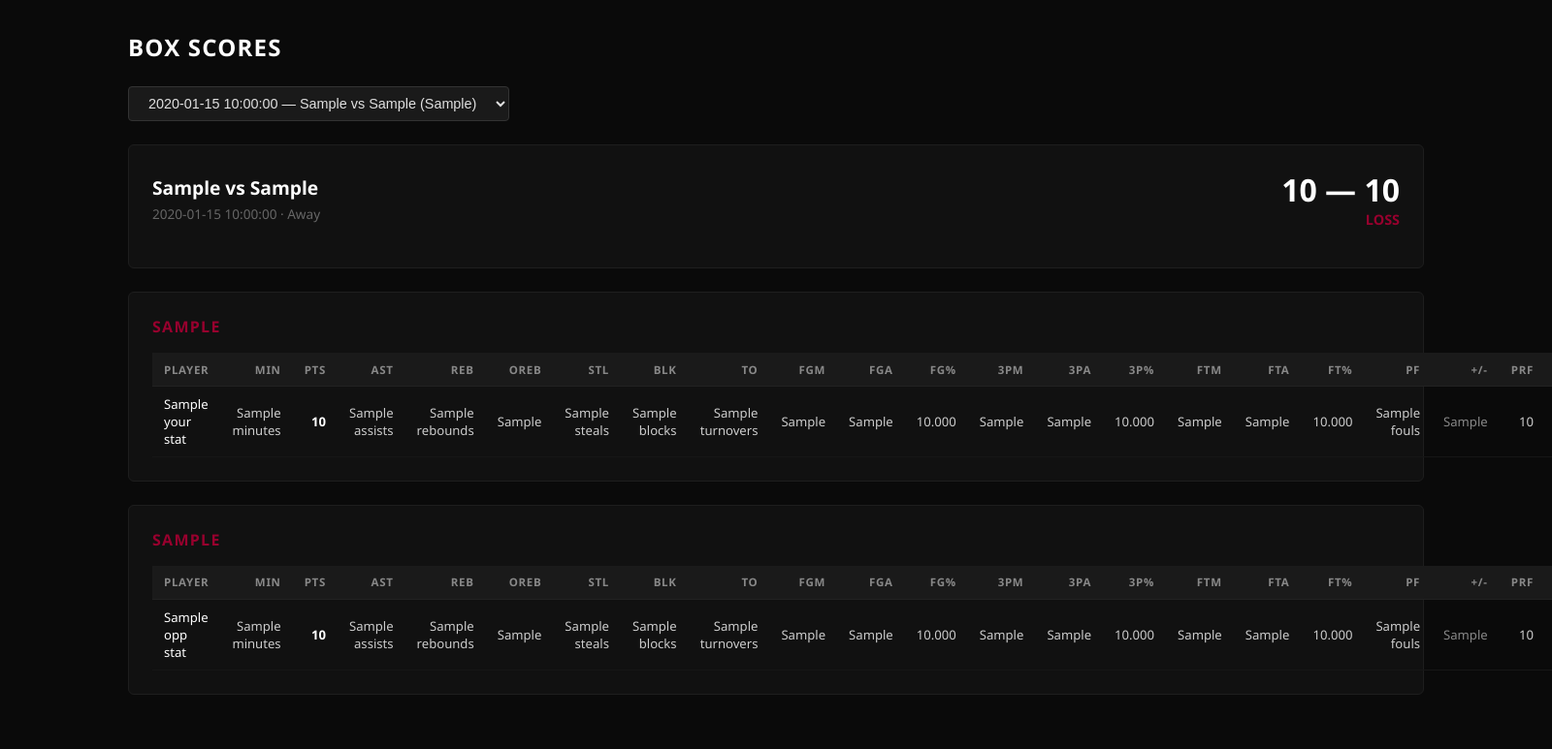
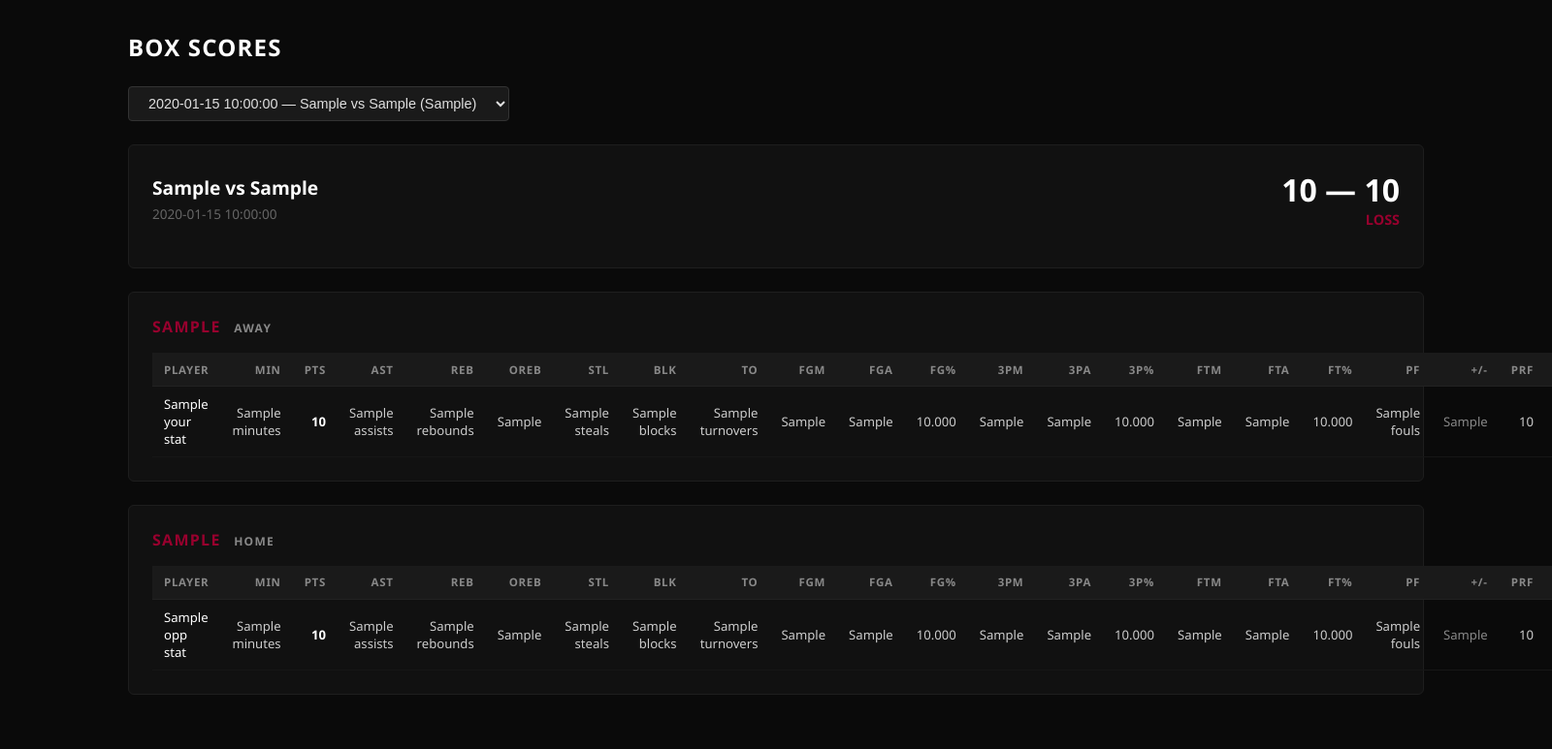
Before and after one commit to cVasquezRR413/player-metrics, a Flask app: template templates/box_score.html in a window 1600 px wide; the page is wider, and only the part inside the window is pictured. Shown: the part 56-829 px from the top of that part at 97% size. Run offline with Flask 3, Linux system fonts and the light colour scheme; the template is opened without the code that fills it: most values are stand-ins (such as "Sample title", 1, 10 or a date in 2020).

Commit message:
Fixed UI bug pertaining to Away and Home Team classification and updated said UI to show Away and Home for each team in box score.

```diff
--- a/app.py
+++ b/app.py
@@ -63,9 +63,9 @@ def box_score():
     """, conn)
 
     game_info = pd.read_sql_query("""
-        SELECT g.game_id, g.date, g.win_loss,
-               t1.team_name as your_team, t1.score as your_score,
-               t2.team_name as opp_team, t2.score as opp_score
+        SELECT g.game_id, g.date, g.win_loss, g.home_away,
+            t1.team_name as your_team, t1.score as your_score,
+            t2.team_name as opp_team, t2.score as opp_score
         FROM games g
         JOIN teams t1 ON g.game_id = t1.game_id AND t1.is_your_team = 1
         JOIN teams t2 ON g.game_id = t2.game_id AND t2.is_your_team = 0
--- a/templates/box_score.html
+++ b/templates/box_score.html
@@ -19,7 +19,7 @@
                 {{ game_info.your_team }} vs {{ game_info.opp_team }}
             </div>
             <div style="color: #666; font-size: 0.85rem; margin-top: 0.25rem;">
-                {{ game_info.date }} · {{ 'Home' if game_info.home_away == 'H' else 'Away' }}
+                {{ game_info.date }}
             </div>
         </div>
         <div style="text-align: right;">
@@ -34,7 +34,12 @@
 </div>
 
 <div class="card">
-    <h2>{{ game_info.your_team }}</h2>
+    <h2>
+        {{ game_info.your_team }}
+        <span style="color: #888; font-size: 0.75rem; margin-left: 0.5rem;">
+            {{ 'HOME' if game_info.home_away == 'H' else 'AWAY' }}
+        </span>
+    </h2>
     <table>
         <thead>
             <tr>
@@ -74,7 +79,12 @@
 </div>
 
 <div class="card">
-    <h2>{{ game_info.opp_team }}</h2>
+    <h2>
+        {{ game_info.opp_team }}
+        <span style="color: #888; font-size: 0.75rem; margin-left: 0.5rem;">
+            {{ 'AWAY' if game_info.home_away == 'H' else 'HOME' }}
+        </span>
+    </h2>
     <table>
         <thead>
             <tr>
```
